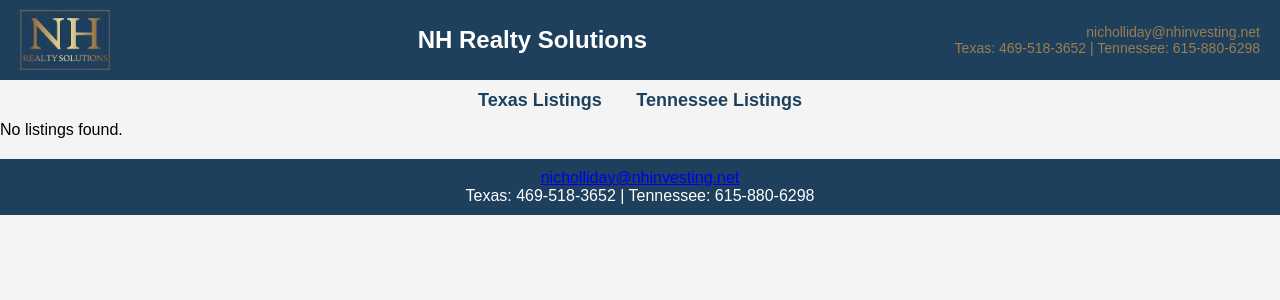
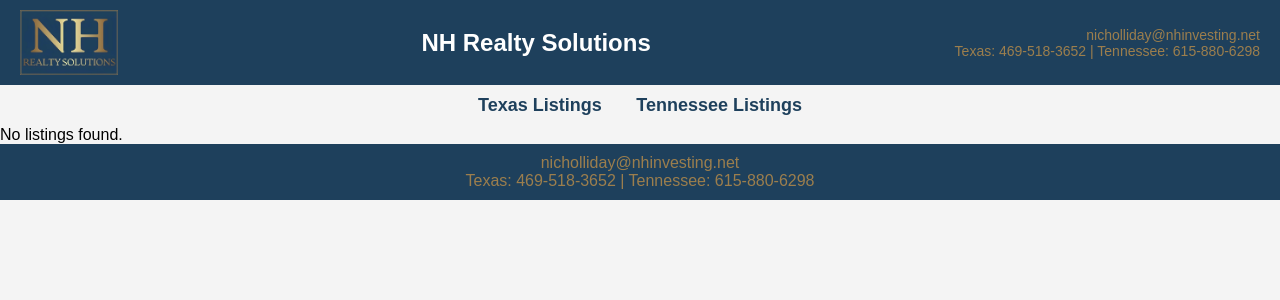
Before and after one commit to n-hrynkiw/nhrealtysolutions, a Flask app: page / in a window 1280 px wide. Shown: the top 300 px of the page. Run offline with Flask 3, Linux system fonts and the light colour scheme; data that the repository does not hold is empty.

Commit message:
“building”

```diff
--- a/static/css/styles.css
+++ b/static/css/styles.css
@@ -21,28 +21,27 @@ header {
     align-items: center;
     justify-content: space-between;
     padding: 10px 20px;
-    height: 80px; /* Keeps it thinner */
     width: 100%;
 }
 
+/* Logo */
 .logo {
-    height: 60px; /* Slightly larger */
+    height: 65px; /* Slightly larger */
 }
 
+/* Company Name Centered */
 .header-info {
-    display: flex;
-    flex-direction: column;
+    flex-grow: 1;
     text-align: center;
-    flex-grow: 1;
 }
 
 .header-info h1 {
     font-size: 24px;
     font-weight: bold;
-    text-align: center;
+    margin: 0 auto;
 }
 
-/* Contact Info - Desktop */
+/* Contact Info */
 .contact-info {
     text-align: right;
     font-size: 14px;
@@ -50,7 +49,7 @@ header {
 }
 
 .contact-info a {
-    color: #9c7e4d; /* Gold for email */
+    color: #9c7e4d; /* Gold email */
     text-decoration: none;
 }
 
@@ -84,6 +83,8 @@ nav a:hover {
     justify-content: center;
     gap: 20px;
     padding: 20px;
+    max-width: 1100px;
+    margin: 0 auto; /* Centering listings */
 }
 
 /* Listing Box */
@@ -92,29 +93,33 @@ nav a:hover {
     align-items: center;
     background: white;
     border-radius: 8px;
-    padding: 10px;
+    padding: 15px;
     box-shadow: 0px 4px 6px rgba(0, 0, 0, 0.1);
-    width: 90%;
-    max-width: 600px;
+    width: 48%;
+    min-width: 450px;
 }
 
+/* Listing Image */
 .listing img {
-    width: 120px;
+    width: 150px;
     height: auto;
     border-radius: 5px;
 }
 
+/* Listing Content */
 .listing-content {
     flex-grow: 1;
     padding: 10px;
 }
 
+/* Listing Address - Bold & Larger */
 .listing-address {
     font-size: 18px;
     font-weight: bold;
     color: #1e405c;
 }
 
+/* Listing Description Preview */
 .listing-description {
     font-size: 14px;
     color: #444;
@@ -127,8 +132,21 @@ footer {
     color: white;
     text-align: center;
     padding: 10px;
-    margin-top: 20px;
     width: 100%;
+}
+
+/* Footer Info - Fix to Gold */
+.footer-info {
+    color: #9c7e4d;
+}
+
+.footer-info a {
+    color: #9c7e4d;
+    text-decoration: none;
+}
+
+.footer-info a:hover {
+    text-decoration: underline;
 }
 
 /* Mobile Adjustments */
--- a/templates/index.html
+++ b/templates/index.html
@@ -34,9 +34,12 @@
     </main>
 
     <footer>
-        <p><a href="mailto:nicholliday@nhinvesting.net">nicholliday@nhinvesting.net</a></p>
-        <p>Texas: 469-518-3652 | Tennessee: 615-880-6298</p>
+        <div class="footer-info">
+            <a href="mailto:nicholliday@nhinvesting.net">nicholliday@nhinvesting.net</a><br>
+            Texas: 469-518-3652 | Tennessee: 615-880-6298
+        </div>
     </footer>
+
 
     <script src="static/js/listings.js"></script>
 </body>
```
